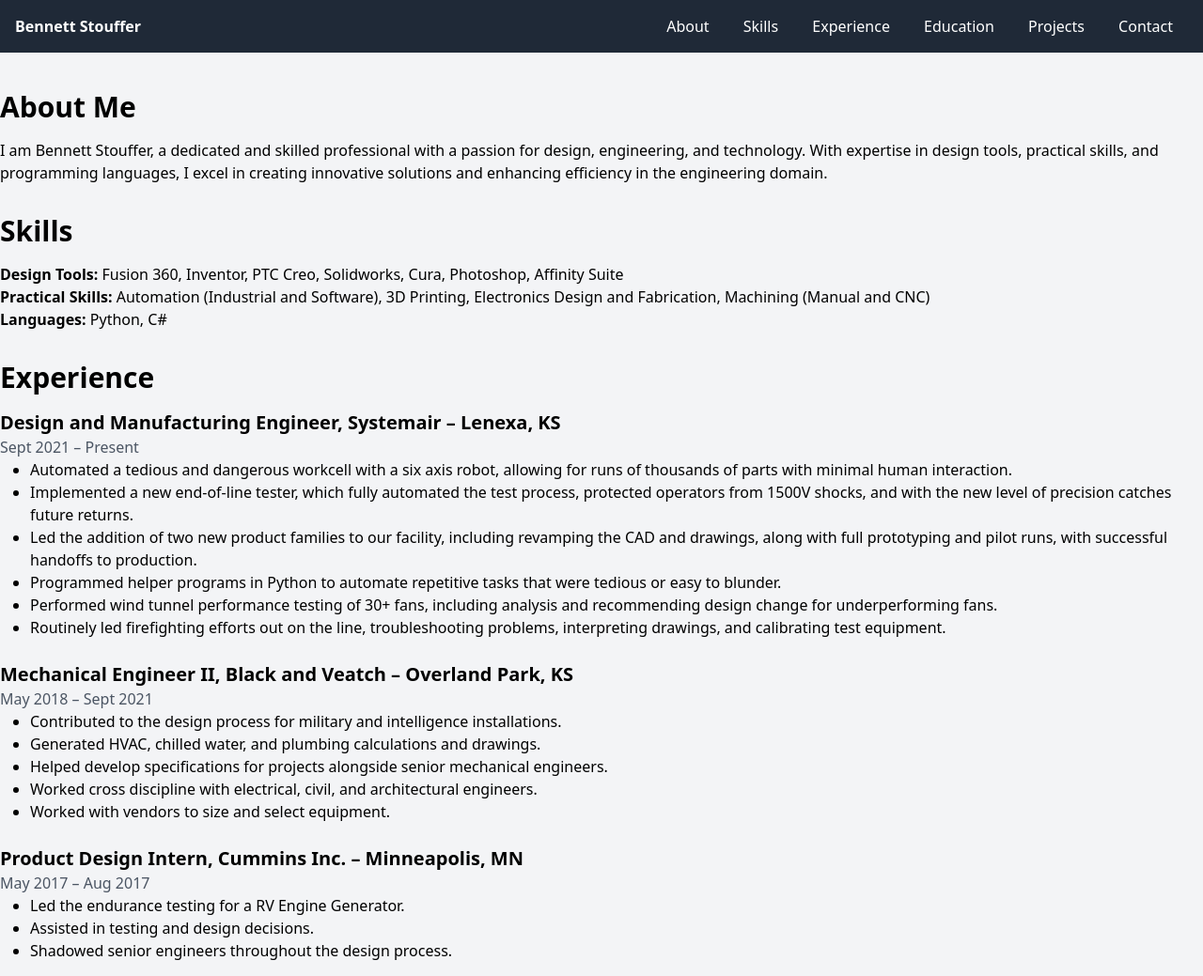
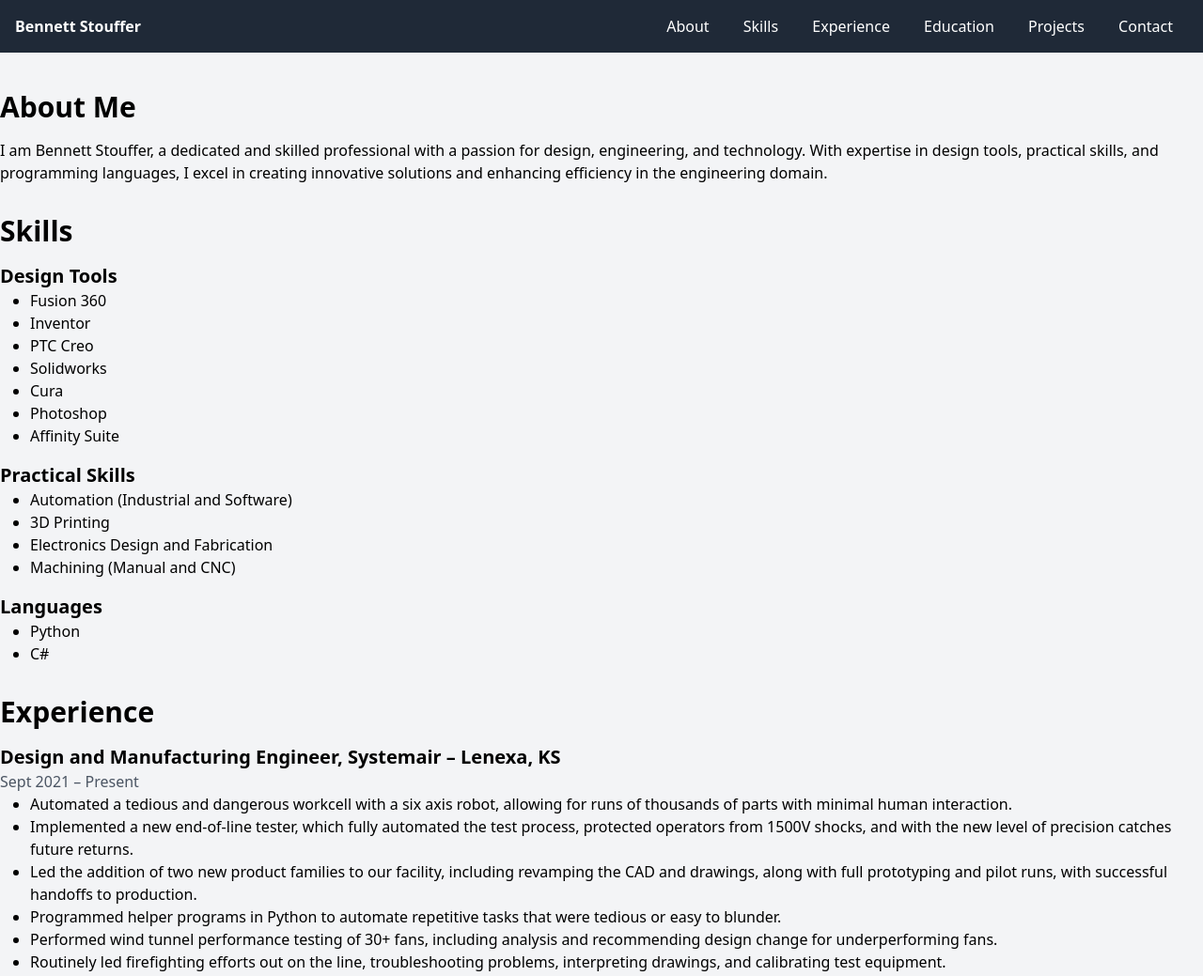
Before and after one commit to bennetster/bennetster.github.io, a plain HTML site: page index.html in a window 1280 px wide. Shown: the top 1039 px of the page at 94% size. Drawn offline with nearby package versions, Linux system fonts and the light colour scheme.

Commit message:
Convert skills section paragraphs to lists

```diff
--- a/index.html
+++ b/index.html
@@ -43,9 +43,34 @@
 
                   <section id="skills" class="container mx-auto my-8">
                       <h2 class="text-3xl font-bold mb-4">Skills</h2>
-                      <p><strong>Design Tools:</strong> Fusion 360, Inventor, PTC Creo, Solidworks, Cura, Photoshop, Affinity Suite</p>
-                      <p><strong>Practical Skills:</strong> Automation (Industrial and Software), 3D Printing, Electronics Design and Fabrication, Machining (Manual and CNC)</p>
-                      <p><strong>Languages:</strong> Python, C#</p>
+                      <div class="mb-4">
+                          <h3 class="text-xl font-semibold">Design Tools</h3>
+                          <ul class="list-disc ml-8">
+                              <li>Fusion 360</li>
+                              <li>Inventor</li>
+                              <li>PTC Creo</li>
+                              <li>Solidworks</li>
+                              <li>Cura</li>
+                              <li>Photoshop</li>
+                              <li>Affinity Suite</li>
+                          </ul>
+                      </div>
+                      <div class="mb-4">
+                          <h3 class="text-xl font-semibold">Practical Skills</h3>
+                          <ul class="list-disc ml-8">
+                              <li>Automation (Industrial and Software)</li>
+                              <li>3D Printing</li>
+                              <li>Electronics Design and Fabrication</li>
+                              <li>Machining (Manual and CNC)</li>
+                          </ul>
+                      </div>
+                      <div class="mb-4">
+                          <h3 class="text-xl font-semibold">Languages</h3>
+                          <ul class="list-disc ml-8">
+                              <li>Python</li>
+                              <li>C#</li>
+                          </ul>
+                      </div>
                   </section>
 
                   <section id="experience" class="container mx-auto my-8">
```
